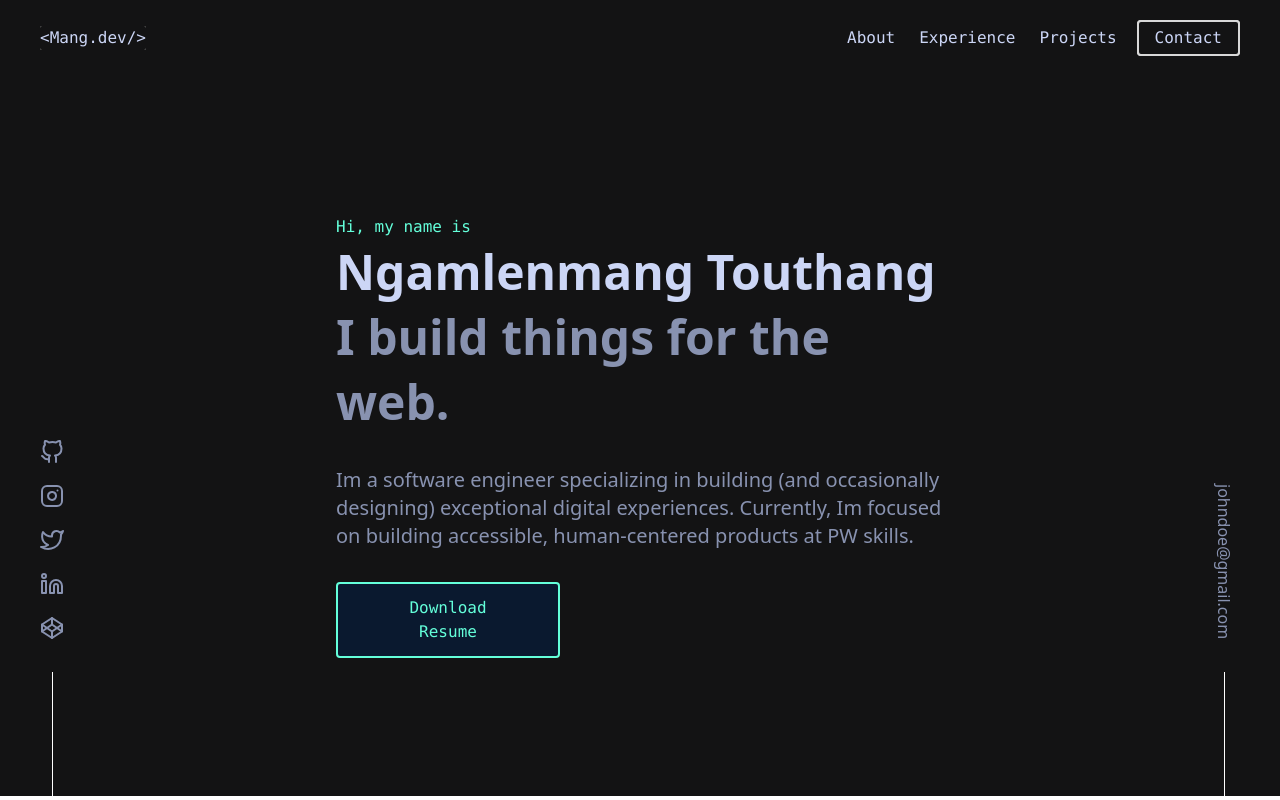
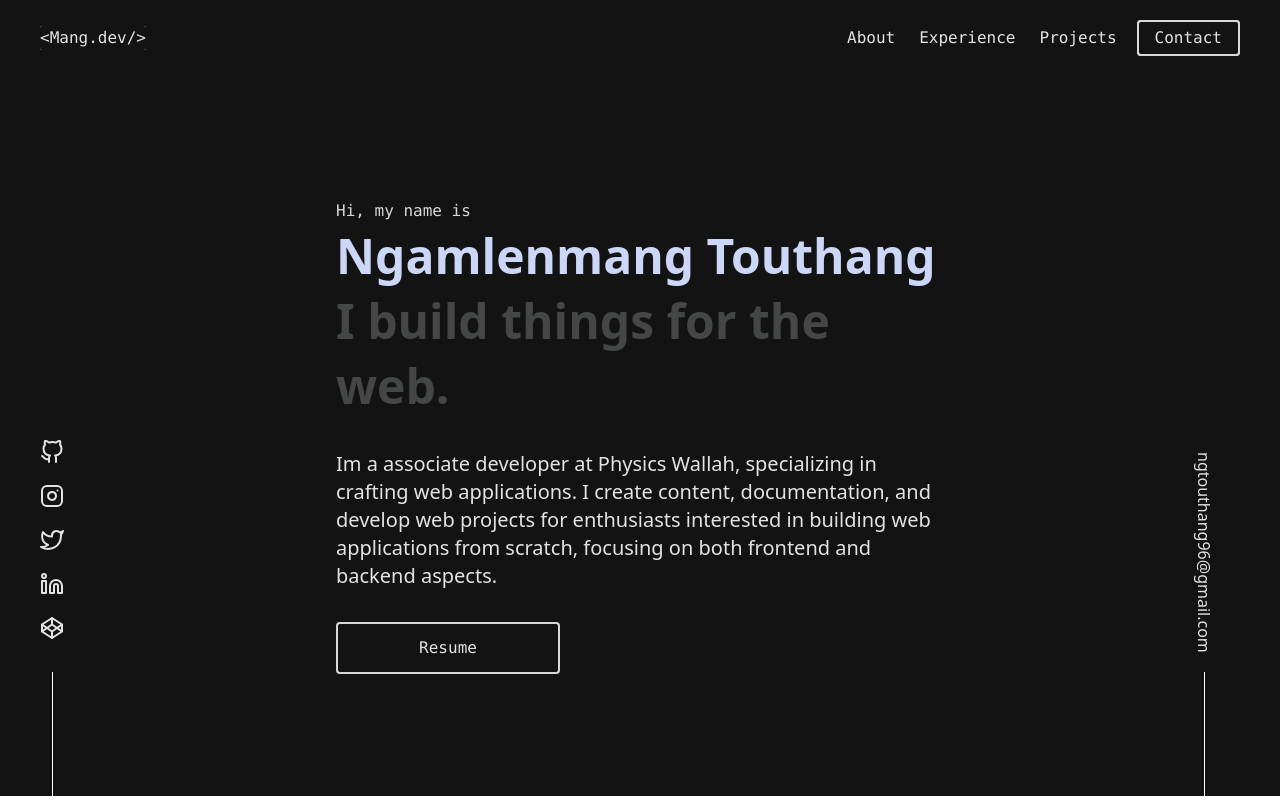
Before and after one commit to MTouthang/mang-dev, a React (Vite) app: page / in a window 1280 px wide. Built offline with nearby package versions, Linux system fonts and the light colour scheme; the HTML template or start-up script is replaced by a standard one.

Commit message:
feat: resume

```diff
--- a/src/App.jsx
+++ b/src/App.jsx
@@ -1,11 +1,13 @@
 import { Route, Routes } from "react-router-dom";
 import Home from "./Home";
+import Resume from "./Page/Resume";
 
 function App() {
   return (
     <>
       <Routes>
         <Route path="/" element={<Home />} />
+        <Route path="/resume" element={<Resume />} />
       </Routes>
     </>
   );
--- a/src/Layout/Header.jsx
+++ b/src/Layout/Header.jsx
@@ -2,7 +2,7 @@ const Header = () => {
   return (
     <>
       <header className="px-10 py-5 ">
-        <nav className="flex items-center justify-between font-mono text-primary-dark">
+        <nav className="flex items-center justify-between font-mono text-primary-default">
           {/* <!-- nav logo --> */}
           <div className="bg-primary-light rounded-sm">
             <p className="bg-primary-bg  rounded-sm hover:-translate-y-1 hover:-translate-x-1 transition ease-in-out ">
@@ -12,27 +12,27 @@ const Header = () => {
 
           {/* <!-- nav menu items and button --> */}
           <div className="flex items-center gap-5 ">
-            <ol className=" gap-6 text-primary-dark hidden md:flex">
+            <ol className=" gap-6 text-primary-default hidden md:flex">
               <li>
-                <a href="#about" className="hover:text-primary-light">
+                <a href="#about" className="hover:text-primary-darkText">
                   About
                 </a>
               </li>
 
               <li>
-                <a href="#experience" className="hover:text-primary-light">
+                <a href="#experience" className="hover:text-primary-darkText">
                   Experience
                 </a>
               </li>
 
               <li>
-                <a href="#projects" className="hover:text-primary-light">
+                <a href="#projects" className="hover:text-primary-darkText">
                   Projects
                 </a>
               </li>
             </ol>
             <div className="bg-primary-light rounded">
-              <button className="py-1 px-4 border-2 rounded border-primary-light hover:-translate-y-1 hover:-translate-x-1 bg-primary-bg transition ease-in-out font-mono">
+              <button className="text-primary-default py-1 px-4 border-2 rounded border-primary-light hover:-translate-y-1 hover:-translate-x-1 bg-primary-bg transition ease-in-out font-mono">
                 <a href="#contact"> Contact </a>
               </button>
             </div>
--- a/src/Page/HeroSection.jsx
+++ b/src/Page/HeroSection.jsx
@@ -1,37 +1,43 @@
+import resume from "../assets/my-resumev1.0.1.pdf";
+
 const HeroSection = () => {
   return (
     <div>
       <main className="h-[90vh] relative mx-auto flex items-center justify-center w-full xl:w-3/4">
         {/* <!-- hero main body --> */}
-        <div className="w-full px-4 md:w-2/3 mx-auto">
-          <p className="text-[#64FFDA] font-medium font-mono">Hi, my name is</p>
+        <div className="w-full px-4 mx-auto md:w-2/3">
+          <p className="font-mono font-medium text-primary-light">
+            Hi, my name is
+          </p>
           <h1 className="font-extrabold leading-[65px] text-5xl text-[#CCD6F6] font-sans">
             Ngamlenmang Touthang
             <br />
-            <span className="text-[#8892B0]">
-              {" "}
-              I build things for the web.{" "}
+            <span className="text-primary-darkText">
+              I build things for the web.
             </span>
           </h1>
-          <p className="py-8 text-xl text-[#8892B0]">
-            Im a software engineer specializing in building (and occasionally
-            designing) exceptional digital experiences. Currently, Im focused on
-            building accessible, human-centered products at PW skills.
+          <p className="py-8 text-xl text-primary-default">
+            Im a associate developer at Physics Wallah, specializing in crafting
+            web applications. I create content, documentation, and develop web
+            projects for enthusiasts interested in building web applications
+            from scratch, focusing on both frontend and backend aspects.
           </p>
-          <div className="hover:bg-[#64FFDA] w-56 rounded">
-            <button className="px-10 py-3 border-2 rounded text-[#64FFDA] border-[#64FFDA] hover:-translate-y-1 hover:-translate-x-1 bg-[#0A192F] transition ease-in-out w-56 font-mono">
-              Download Resume
+          <div className="w-56 rounded hover:bg-primary-light">
+            <button className="w-56 px-10 py-3 font-mono transition ease-in-out border-2 rounded text-primary-default border-primary-light hover:-translate-y-1 hover:-translate-x-1 bg-primary-bg">
+              <a href={resume} target="blank">
+                Resume
+              </a>
             </button>
           </div>
         </div>
 
         {/* <!-- hero main left --> */}
-        <div className="hidden md:block md:bottom-0 md:flex flex-col flex-wrap items-center justify-end gap-8 md:left-10 text-[#8892B0] fixed">
+        <div className="fixed flex-col flex-wrap items-center justify-end hidden gap-8 md:bottom-0 md:flex md:left-10 text-primary-default">
           {/* <!-- hero social link --> */}
           <div className="flex flex-col gap-5">
             <a
               href="#git"
-              className="hover:text-[#64FFDA] hover:-translate-y-1 transition ease-linear"
+              className="transition ease-linear hover:text-primary-blade hover:-translate-y-1"
             >
               <svg
                 xmlns="http://www.w3.org/2000/svg"
@@ -51,7 +57,7 @@ const HeroSection = () => {
 
             <a
               href="#insta"
-              className="hover:text-[#64FFDA] hover:-translate-y-1 transition ease-linear"
+              className="transition ease-linear hover:text-primary-blade hover:-translate-y-1"
             >
               <svg
                 xmlns="http://www.w3.org/2000/svg"
@@ -73,7 +79,7 @@ const HeroSection = () => {
 
             <a
               href="#twitter"
-              className="hover:text-[#64FFDA] hover:-translate-y-1 transition ease-linear"
+              className="transition ease-linear hover:text-primary-blade hover:-translate-y-1"
             >
               <svg
                 xmlns="http://www.w3.org/2000/svg"
@@ -93,7 +99,7 @@ const HeroSection = () => {
 
             <a
               href="#linkedin"
-              className="hover:text-[#64FFDA] hover:-translate-y-1 transition ease-linear"
+              className="transition ease-linear hover:text-primary-blade hover:-translate-y-1"
             >
               <svg
                 xmlns="http://www.w3.org/2000/svg"
@@ -115,7 +121,7 @@ const HeroSection = () => {
 
             <a
               href="#codepen"
-              className="hover:text-[#64FFDA] hover:-translate-y-1 transition ease-linear"
+              className="transition ease-linear hover:text-primary-blade hover:-translate-y-1"
             >
               <svg
                 xmlns="http://www.w3.org/2000/svg"
@@ -141,12 +147,12 @@ const HeroSection = () => {
         </div>
 
         {/* <!-- hero main right --> */}
-        <div className="hidden md:block md:fixed md:bottom-0 md:flex flex-col items-center justify-end md:right-2 gap-32">
+        <div className="flex-col items-center justify-end hidden gap-32 md:fixed md:bottom-0 md:flex md:-right-1">
           <a
             href="mailto:johndoe@gmail.com"
-            className="w-24 rotate-90 text-[#8892B0] hover:text-[#64FFDA] hover:-translate-y-2 transition ease-linear"
+            className="w-40 transition ease-linear rotate-90 text-primary-default hover:text-primary-blade hover:-translate-y-2"
           >
-            johndoe@gmail.com
+            ngtouthang96@gmail.com
           </a>
           <div className="w-[0.5px] h-32 bg-white"></div>
         </div>
--- /dev/null
+++ b/src/Page/Resume.jsx
@@ -0,0 +1,5 @@
+const Resume = () => {
+  return <div>Resume</div>;
+};
+
+export default Resume;
--- a/tailwind.config.js
+++ b/tailwind.config.js
@@ -6,10 +6,11 @@ export default {
       colors: {
         primary: {
           bg: "#131314",
-          default: "#0A192F",
+          default: "#E3E3E3",
           dark: "#CCD6F6",
           light: "#D8D8D8",
           darkText: "#444746",
+          blade: "#64FFDA",
         },
       },
     },
```
Also changed, not shown: 1 other file (tests, documents, lock files or other folders).
